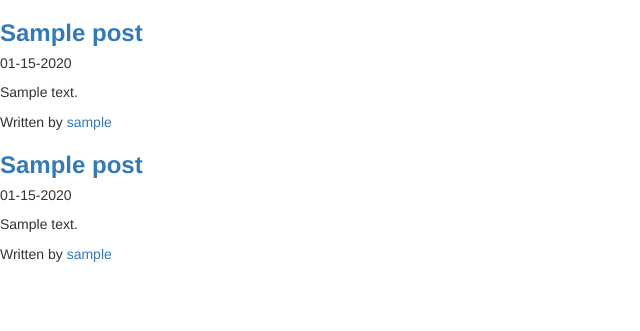
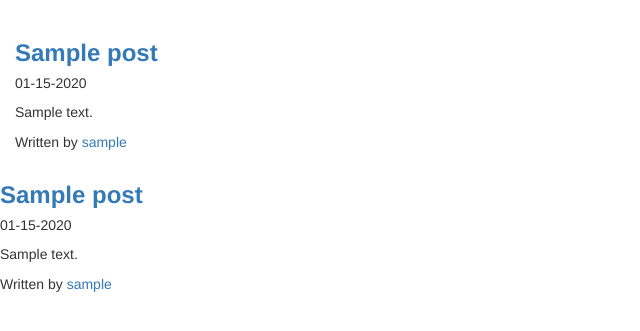
Before and after one commit to earl-gadel/blogz, a Flask app: template templates/blog-entry.html in a window 1280 px wide. Shown: the part 52-383 px from the top of the page, without its empty margins (0-640 px from the left). Run offline with Flask 2, Linux system fonts and the light colour scheme; the visitor is signed in with stand-in values (Sample User, id 1); tables that the repository leaves empty hold one stand-in row (values such as "Sample post"); the template is opened without the code that fills it: most values are stand-ins (such as "Sample title", 1, 10 or a date in 2020); data that the repository does not hold is empty; some libraries are stand-ins or nearby versions.

Commit message:
bootstrap div class

```diff
--- a/templates/blog-entry.html
+++ b/templates/blog-entry.html
@@ -3,7 +3,7 @@
 {% block content %}
 
         {% for post in blog_posts %}
-    <div class="w3-card-4 w3-margin w3-white">
+    <div class="container-fluid">
         <div class="w3-container">
             <h3><b>
                 <a href="/blog?id={{post.id}}">{{post.title}}</a>
```
